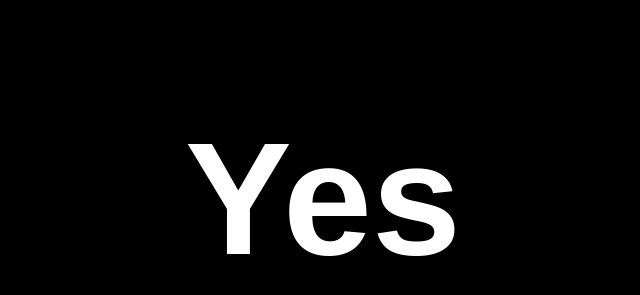
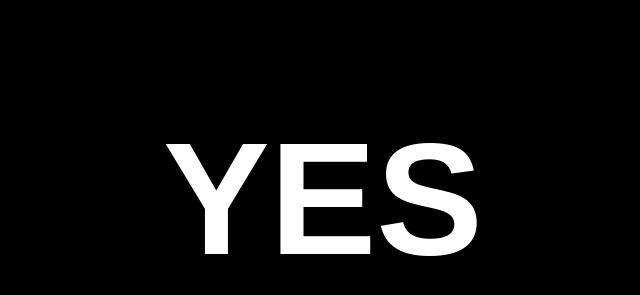
Before and after one commit to RealSeraphina/RealSeraphina.github.io, a plain HTML site: page index.html in a window 1280 px wide. Shown: the whole page, without its empty margins (317-957 px from the left). Drawn offline with Linux system fonts and the light colour scheme.

Commit message:
Update index.html

```diff
--- a/index.html
+++ b/index.html
@@ -32,9 +32,16 @@
 
 <body>
 
-  <h1>Yes</h1>
+  <h1 id="answer">NO</h1>
+  <script>
+    if(Number(1) === Number(1)){
+        document.getElementById("answer").innerHTML = "YES"
+    }
+  </script>
 
 <!--
+    The default response for this pare is "NO" unless my script determines tha One does in fact equal One
+    as numerical values the page should display "NO".
     In the case you have discovered One no longer equals One please contact Seraphina with your proof(s)
     immediatly at xxseraphinaxx@proton.me.
 
```
